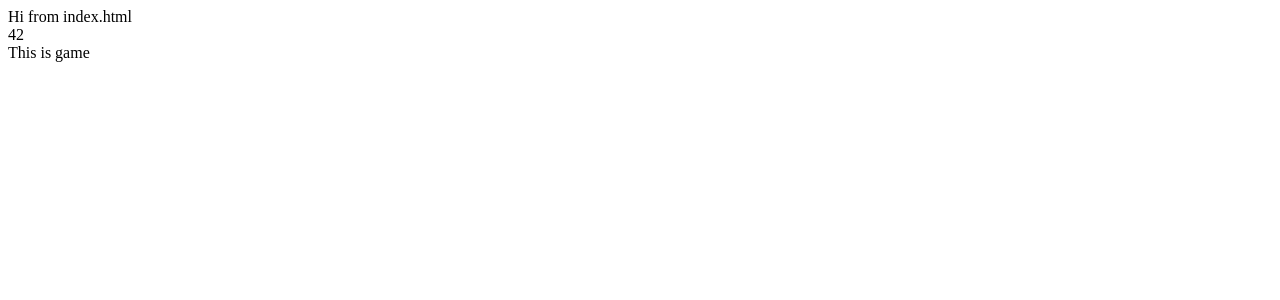
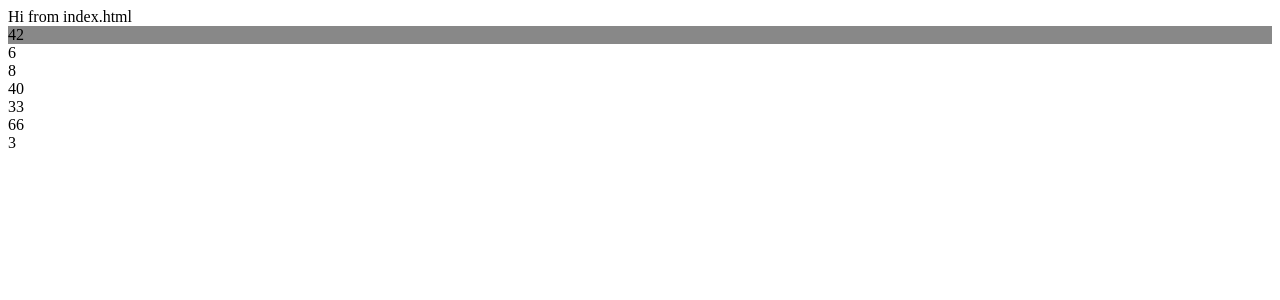
Before and after one commit to d-kang/full-stack-react, a React app: page / in a window 1280 px wide. Shown: the top 300 px of the page. Built offline with nearby package versions, Linux system fonts and the light colour scheme.

Commit message:
Add in Game Components With Basic Styling

```diff
--- a/src/components/Game.js
+++ b/src/components/Game.js
@@ -5,14 +5,24 @@ class Game extends PureComponent {
   render() {
     return (
       <div>
-        <div >42</div>
+        <div style={styles.target}>42</div>
         <div>
-          This is game
+          <div>6</div>
+          <div>8</div>
+          <div>40</div>
+          <div>33</div>
+          <div>66</div>
+          <div>3</div>
         </div>
       </div>
     );
   }
-
 }
 
+const styles = {
+  target: {
+    backgroundColor: '#888',
+  },
+};
+
 export default Game;
--- a/webpack.config.js
+++ b/webpack.config.js
@@ -8,7 +8,11 @@ const config = {
   },
   module: {
     rules: [
-      { test: /\.js$/, use: 'babel-loader' }
+      {
+        test: /\.js$/,
+        exclude: /node_modules/,
+        use: 'babel-loader'
+      }
     ]
   }
 };
```
